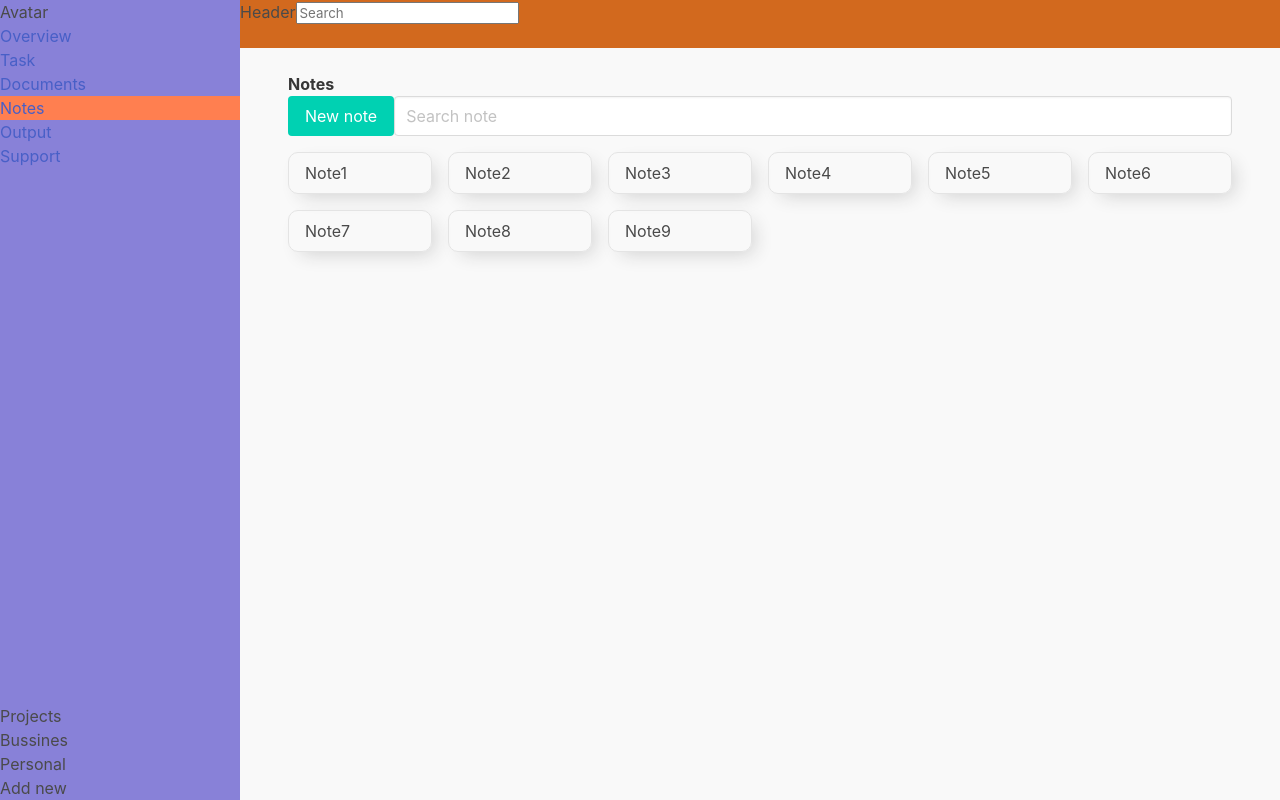
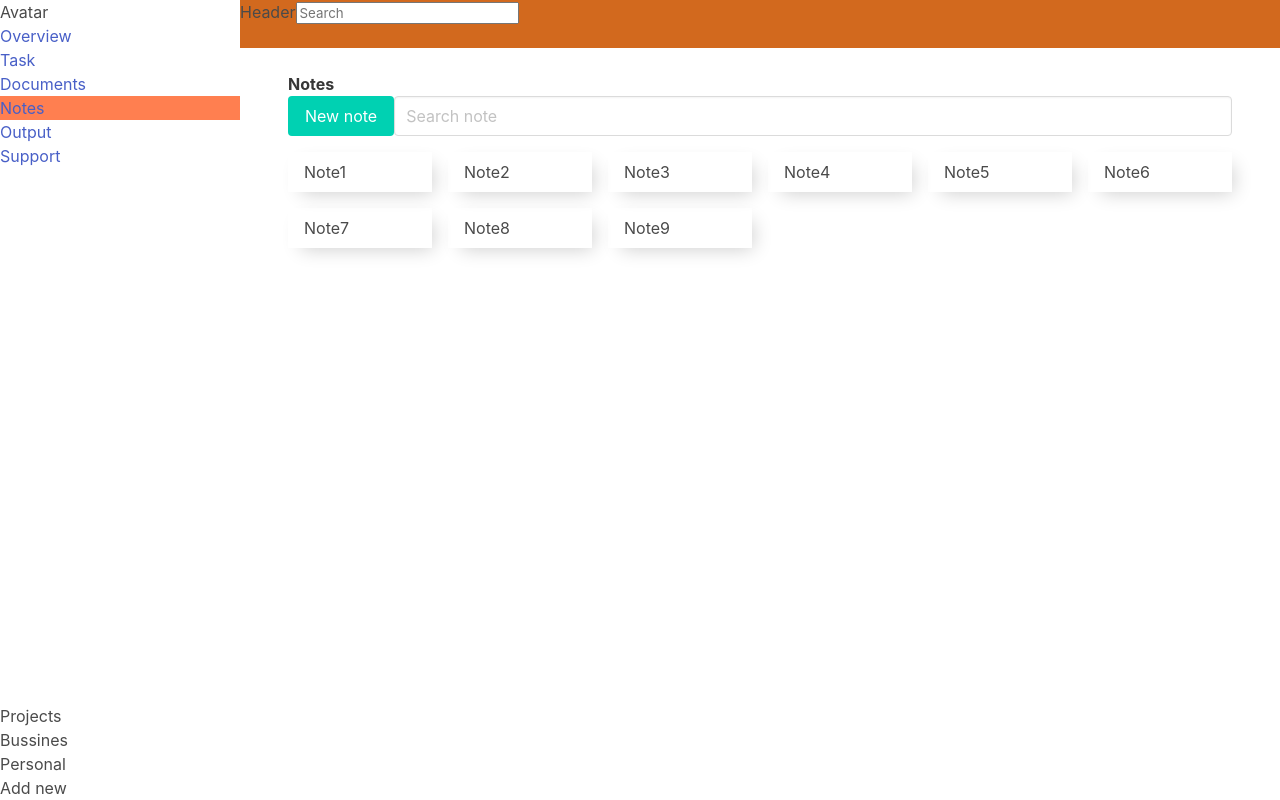
Before and after one commit to fabianvera728/Temp-Note, a React (Vite) app: page /notes in a window 1280 px wide. Built offline with nearby package versions, Linux system fonts and the light colour scheme.

Commit message:
[fix] problem with styles

```diff
--- a/src/core/presentation/ui/components/NewNote.tsx
+++ b/src/core/presentation/ui/components/NewNote.tsx
@@ -6,7 +6,6 @@ interface Props{
     setActive: any,
     createNote: any
 }
-
 
 const NewNote = (props: Props) => {
 
--- a/src/index.css
+++ b/src/index.css
@@ -1,5 +1,3 @@
-@import url('./core/presentation/styles/variables.css');
-
 body {
   margin: 0;
   font-family: -apple-system, BlinkMacSystemFont, 'Segoe UI', 'Roboto', 'Oxygen',
```
